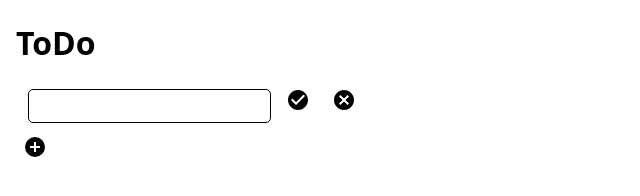
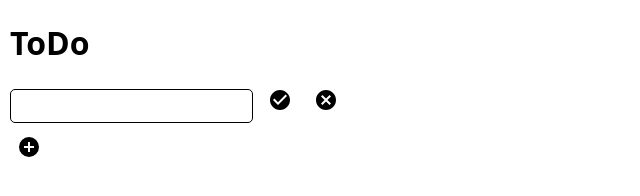
Before and after one commit to tg0xff/top-todo-list, a website built with webpack: page src/index.html in a window 1280 px wide. Both pictures are taken after a click on the button 35 px from the left and 102 px from the top of the page. Shown: the whole page, without its empty margins (0-640 px from the left). Built offline with nearby package versions, Linux system fonts and the light colour scheme.

Commit message:
Change the margins of body and top-level tasks

```diff
--- a/src/style.css
+++ b/src/style.css
@@ -5,13 +5,13 @@
 }
 
 :root {
-  --task-indentation: 12px;
+  --task-indentation: 16px;
 }
 
 body {
   font-family: system-ui, sans-serif;
   font-size: 1rem;
-  margin: 0 16px;
+  margin: 0 10px;
 }
 
 button,
@@ -46,12 +46,7 @@ input[type="text"] {
 }
 
 .task {
-  margin-top: 10px;
-  margin-bottom: 10px;
-}
-
-body > .task {
-  margin-left: var(--task-indentation);
+  margin: 10px 0;
 }
 
 .new-task-form button {
```
